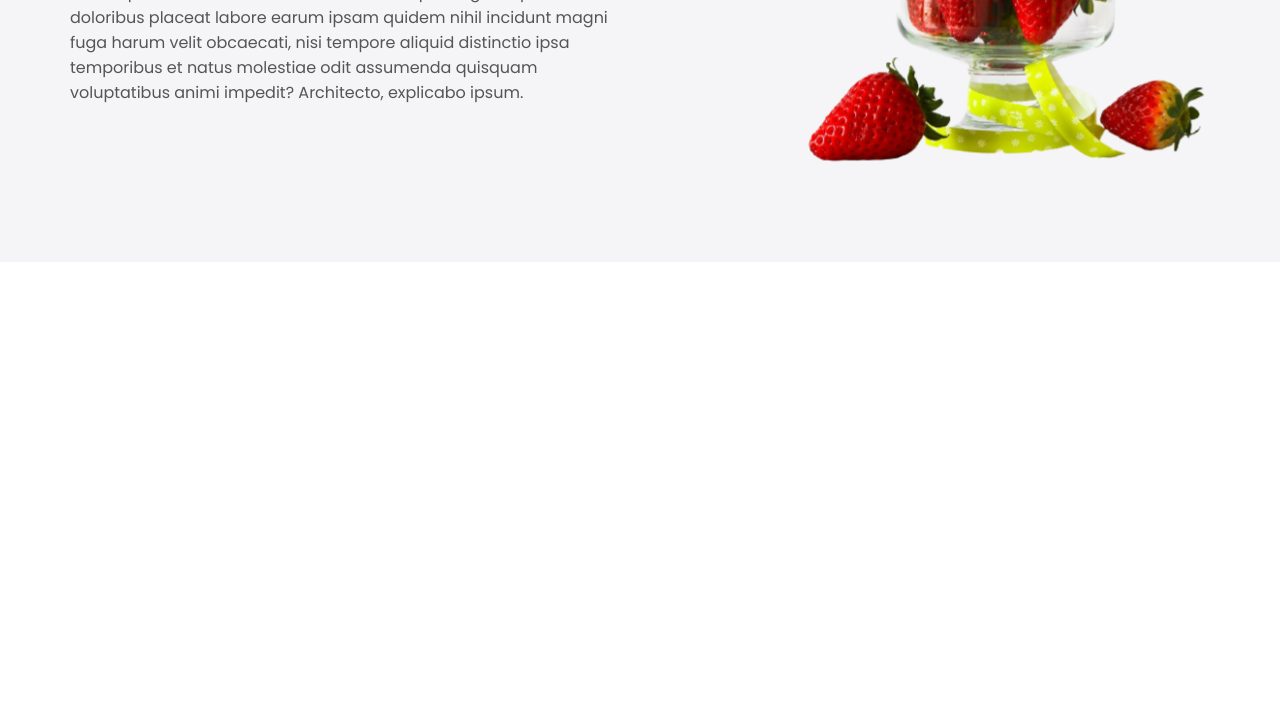
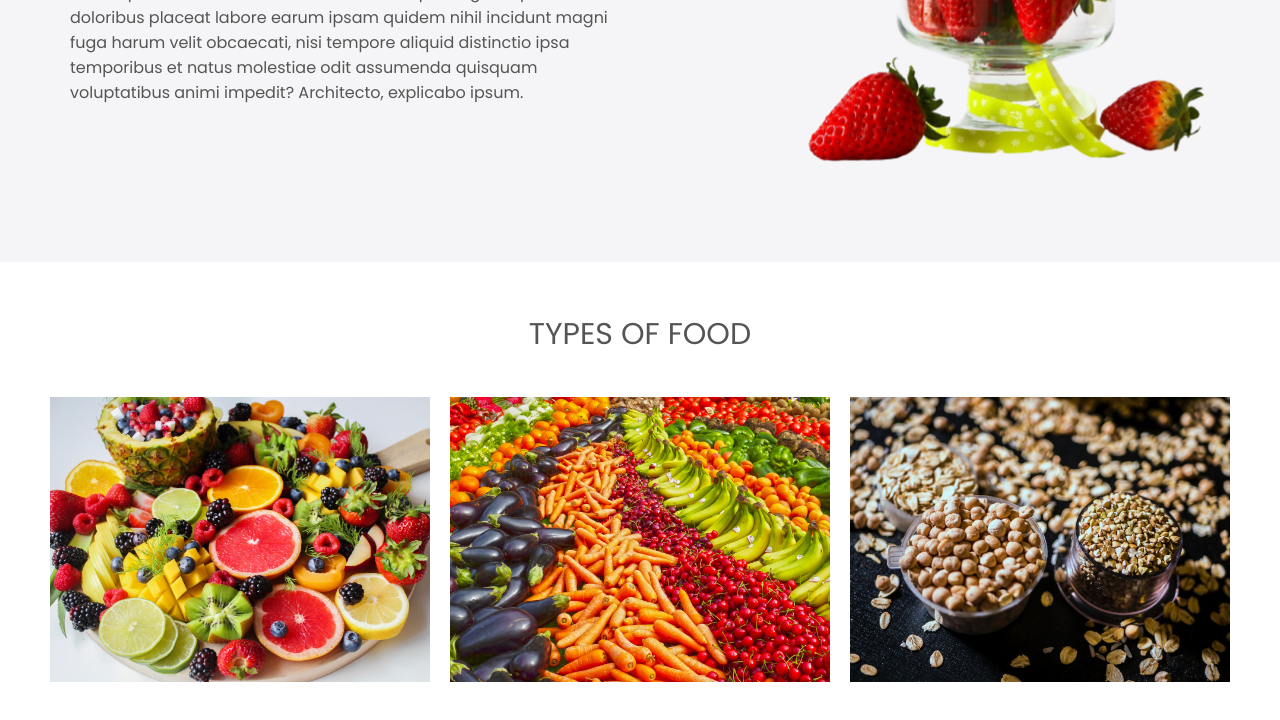
Before and after one commit to mifraheem/Restourant-website-design, a plain HTML site: page index.html in a window 1280 px wide. Shown: the part 698-1418 px from the top of the page. Before the commit the page ends 960 px from the top, so only its background shows below. Drawn offline with Linux system fonts and the light colour scheme; a small style sheet from the web is missing.

Commit message:
initial commit

```diff
--- a/index.html
+++ b/index.html
@@ -55,6 +55,39 @@
             </div>
         </div>
     </section>
+
+    <section class="food" id="food">
+        <h2>Types of Food</h2>
+        <div class="food-container container">
+            <div class="food-type fruit">
+                <div class="img-container">
+                    <img src="./img/food1.jpg" alt="">
+                    <div class="img-content">
+                        <h3>Fruit</h3>
+                        <a href="https://mifraheem.github.io" class="btn btn-primary" target="_blank">Learn More</a>
+                    </div>
+                </div>
+            </div>
+            <div class="food-type vegetable">
+                <div class="img-container">
+                    <img src="./img/food2.jpg" alt="">
+                    <div class="img-content">
+                        <h3>Vegetable</h3>
+                        <a href="https://mifraheem.github.io" class="btn btn-primary" target="_blank">Learn More</a>
+                    </div>
+                </div>
+            </div>
+            <div class="food-type grain">
+                <div class="img-container">
+                    <img src="./img/food3.jpg" alt="">
+                    <div class="img-content">
+                        <h3>Grain</h3>
+                        <a href="https://mifraheem.github.io" class="btn btn-primary" target="_blank">Learn More</a>
+                    </div>
+                </div>
+            </div>
+        </div>
+    </section>
 </body>
 
 </html>
--- a/style.css
+++ b/style.css
@@ -190,3 +190,82 @@ a {
     object-fit: cover;
     object-position: right;
 }
+
+/* =======================   FOOD CATEGORY STYLING ================ */
+
+#food{
+    padding: 5rem 0 10rem 0;
+}
+
+#food h2{
+    text-align: center;
+    font-size: 3rem;
+    font-weight: 400;
+    margin-bottom: 40px;
+    text-transform: uppercase;
+    color: #555;
+}
+.food-container{
+    display: flex;
+    justify-content: space-between;
+}
+.food-container img{
+    display: block;
+    width: 100%;
+    margin: auto;
+    object-fit: cover;
+    object-position: center;
+}
+
+.img-container{
+    margin: 0 1rem;
+    position: relative;
+}
+
+.img-content{
+    position: absolute;
+    top: 70%;
+    left: 50%;
+    transform: translate(-50%, -50%);
+    transition: all 0.3s ease-in-out 0.1s;
+    opacity: 0;
+    z-index: 2;
+    text-align: center;
+
+}
+
+.img-content h3{
+    color: #ffff;
+    font-size: 3rem;
+}
+
+.img-content a{
+    font-size: 1.2rem;
+}
+
+.img-container::after{
+    content: '';
+    display: block;
+    position: absolute;
+    top: 0;
+    left: 0;
+    height: 100%;
+    width: 100%;
+    background: rgba(0, 0, 0, 0.871);
+    /* opacity: 0; */
+    z-index: 1;
+
+    transform: scaleY(0);
+    transform-origin:100% 100%;
+    transition: all 0.3s ease-in-out;
+}
+
+.img-container:hover::after{
+    opacity: 1;
+    transform: scaleY(1);
+}
+
+.img-container:hover .img-content{
+    opacity: 1;
+    top: 40%;
+}
```
